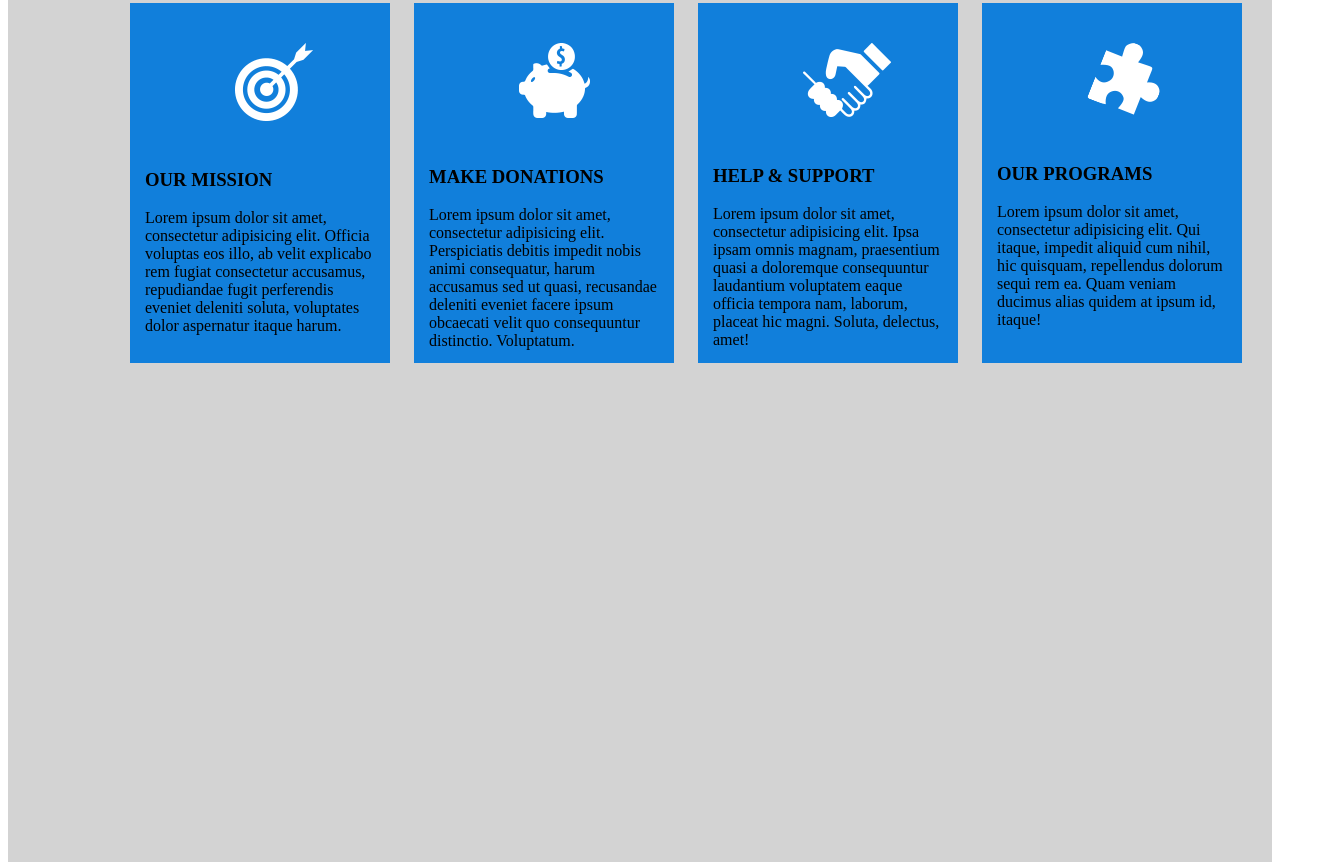
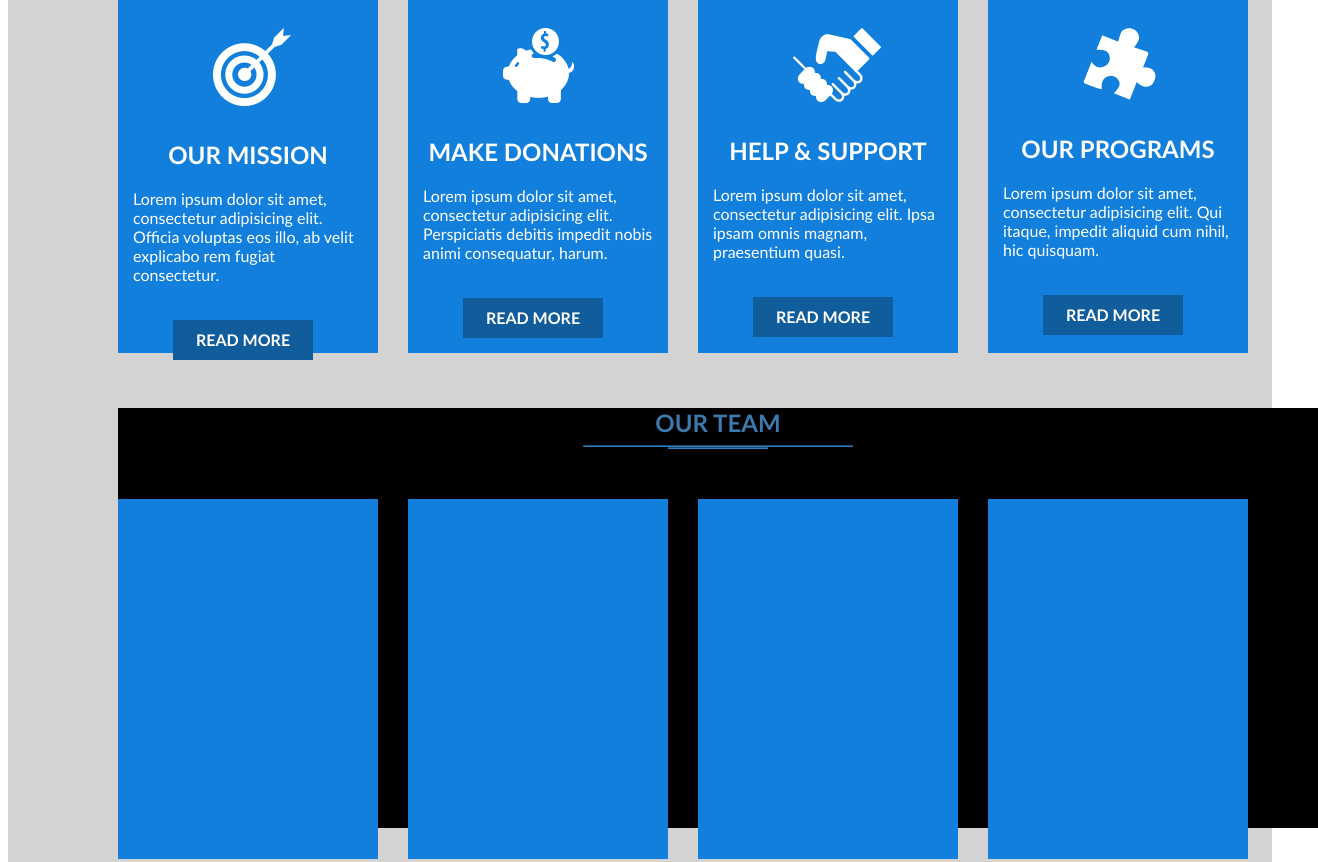
Before and after one commit to mehdimamedov/Week3-Task1, a plain HTML site: page index.html in a window 1280 px wide. Shown: the part 855-1717 px from the top of the page, 1318 px wide, since content can reach past the window. Drawn offline with Linux system fonts and the light colour scheme.

Commit message:
Change in task

```diff
--- a/index.html
+++ b/index.html
@@ -7,6 +7,7 @@
 <body>
 	<div id="main">
 		<div id="header"></div>
+
 		<div id="first">
 			<div></div>
 
@@ -26,35 +27,50 @@
 		<div id="second">
 			<div>
 				<img src="images/icons/picture1.png">
-				<h3>OUR MISSION</h3>
-				<p>Lorem ipsum dolor sit amet, consectetur adipisicing elit. Officia voluptas eos illo, ab velit explicabo rem fugiat consectetur accusamus, repudiandae fugit perferendis eveniet deleniti soluta, voluptates dolor aspernatur itaque harum.</p>
+				<h2>our mission</h2>
+				<p>Lorem ipsum dolor sit amet, consectetur adipisicing elit. Officia voluptas eos illo, ab velit explicabo rem fugiat consectetur.</p>
+				<div>
+					<span>READ MORE</span>
+				</div>
 			</div>
 			<div>
 				<img src="images/icons/picture2.png">
-				<h3>MAKE DONATIONS</h3>
-				<p>Lorem ipsum dolor sit amet, consectetur adipisicing elit. Perspiciatis debitis impedit nobis animi consequatur, harum accusamus sed ut quasi, recusandae deleniti eveniet facere ipsum obcaecati velit quo consequuntur distinctio. Voluptatum.</p>
+				<h2>make donations</h2>
+				<p>Lorem ipsum dolor sit amet, consectetur adipisicing elit. Perspiciatis debitis impedit nobis animi consequatur, harum.</p>
+				<div>
+					<span>READ MORE</span>
+				</div>
 			</div>
 			<div>
 				<img src="images/icons/picture3.png">
-				<h3>HELP & SUPPORT</h3>
-				<p>Lorem ipsum dolor sit amet, consectetur adipisicing elit. Ipsa ipsam omnis magnam, praesentium quasi a doloremque consequuntur laudantium voluptatem eaque officia tempora nam, laborum, placeat hic magni. Soluta, delectus, amet!</p>
+				<h2>help & support</h2>
+				<p>Lorem ipsum dolor sit amet, consectetur adipisicing elit. Ipsa ipsam omnis magnam, praesentium quasi.</p>
+				<div>
+					<span>READ MORE</span>
+				</div>
 			</div>
 			<div>
 				<img src="images/icons/picture4.png">
-				<h3>OUR PROGRAMS</h3>
-				<p>Lorem ipsum dolor sit amet, consectetur adipisicing elit. Qui itaque, impedit aliquid cum nihil, hic quisquam, repellendus dolorum sequi rem ea. Quam veniam ducimus alias quidem at ipsum id, itaque!</p>
+				<h2>our programs</h2>
+				<p>Lorem ipsum dolor sit amet, consectetur adipisicing elit. Qui itaque, impedit aliquid cum nihil, hic quisquam.</p>
+				<div>
+					<span>read more</span>
+				</div>
 			</div>
 		</div>
 
+		<div id="third">
+			<h2> our team </h2>
+			 <hr id="hr11"> <hr id="hr12">
 
-
-		<div id="third">
 			<div></div>
 			<div></div>
 			<div></div>
 			<div></div>
 		</div>
+
 		<div id="footer"></div>
 	</div>
+
 </body>
 </html>
--- a/style.css
+++ b/style.css
@@ -5,26 +5,22 @@
 	width: 100%;
 	height: 5000px;
 	background-color: lightgrey;
-	z-index: 0;
 }
 #header{
 	/*bura deyishilecek*/
 	width: 100%;
 	height: 270px;
 	background-color: blue;
-	z-index: 1;
 }
 #first{
 	width: auto;
 	height: 480px;
-	z-index: 2;
 	margin: 60px  110px 0px 110px;
 }
 #first div{
 	width: 550px;
 	height: 470px;
 	background: url(images/about-us.jpg);
-	z-index: 3;
 	float: left;
 }
 #first h2, #first p{
@@ -36,28 +32,87 @@
 	width: 280px;
 	margin-left: 590px;
 	border-color: #2d7ec1;
+	margin-bottom: 0px;
 }
 #hr2{
 	width: 110px;
 	margin-left: 590px;
 	border-color: #2d7ec1;
 	margin-left: 590px;
-	margin-top: -9px;
+	margin-top: 0px;
 }
 #second{
-	width: 1140px;
-	height: 30px;
-	margin: 40px  110px 0px 110px;
+	width: 1200px;
+	height: 360px;
+	margin: 30px  110px 0px 110px;
 }
 #second div{
 	width: 260px;
 	height: 360px;
 	float: left;
 	background-color: #117fdb;
-	margin: 0px 12px;
+	margin-right: 30px;
 	padding: 15px;
-
 }
 #second div img{
-	margin: 25px 90px;
+	margin: 20px 80px 10px 80px;
 }
+#second div h2{
+	color: white;
+	text-align: center;
+	font-family: Calibri;
+	text-transform: uppercase;
+}
+#second div p{
+	color: white;
+	font-family: Calibri;
+}
+#second div div{
+	width: 140px;
+	height: 40px;
+	background-color: #115c9b;
+	text-align: center;
+	line-height: 10px;
+	margin: 20px 40px 10px 40px;
+}
+#second div div span{
+	text-transform: uppercase;
+	color: white;
+	font-family: Calibri;
+	font-weight: bold;
+}
+#third{
+	width: 1200px;
+	height: 420px;
+	margin: 30px  110px 0px 110px;
+	background-color: black;
+}
+#third h2{
+	text-transform: uppercase;
+	text-align: center;
+	font-family: Calibri;
+	color: #3c79ad;
+	margin-bottom: 0px;
+	margin-top: 55px;
+}
+#hr11{
+	text-align: center;
+	width: 270px;
+	border-color: #2d7ec1;
+	margin-bottom: 0px;
+}
+#hr12{
+	text-align: center;
+	width: 100px;
+	border-color: #2d7ec1;
+	margin-top: 0px;
+	margin-bottom: 50px;
+}
+#third div{
+	width: 260px;
+	height: 360px;
+	float: left;
+	background-color: #117fdb;
+	margin-right: 30px;
+	padding: 15px;
+}
```
